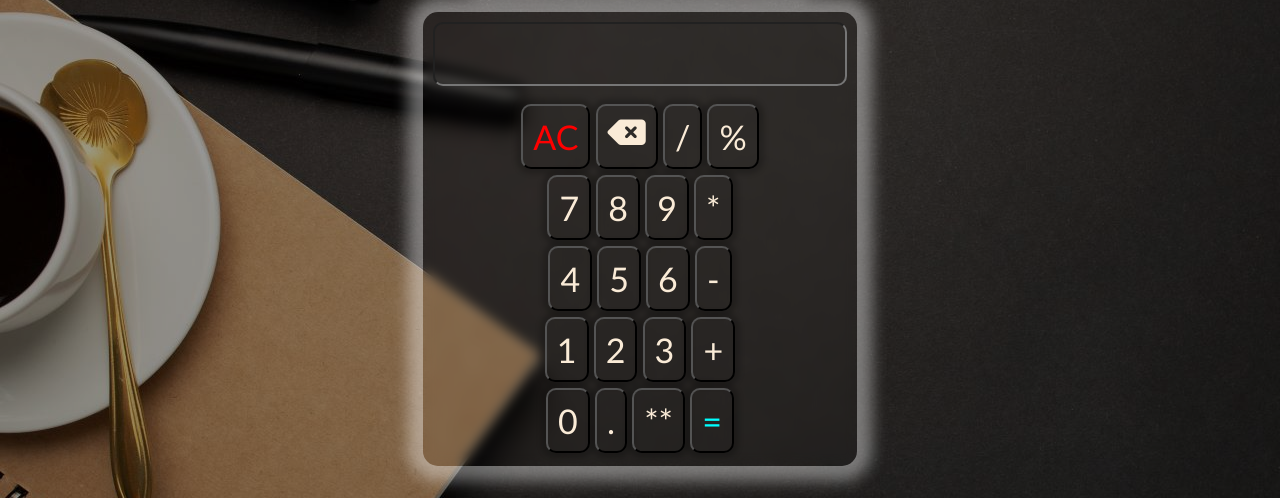
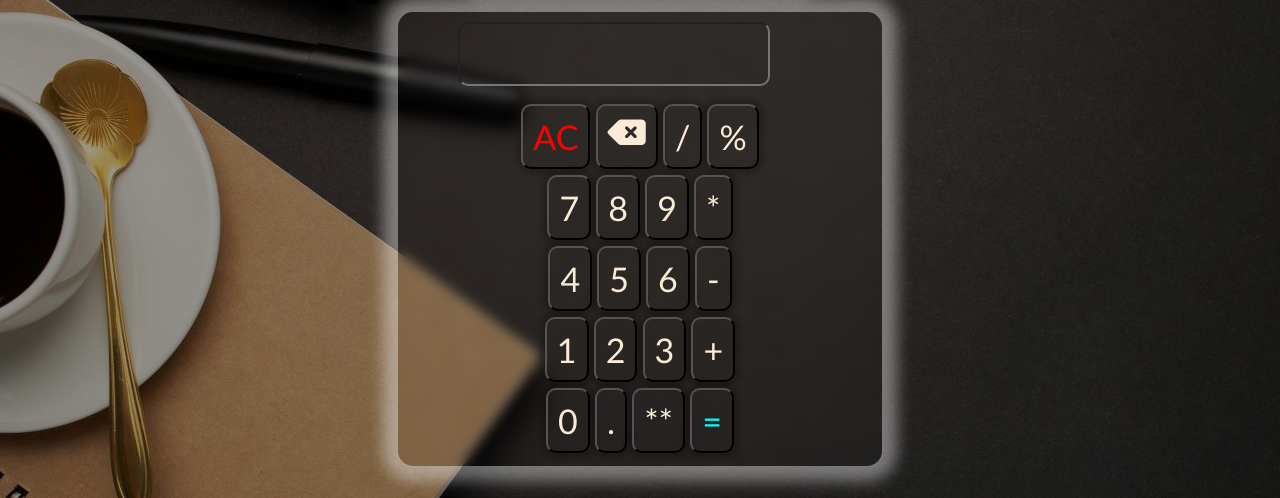
Before and after one commit to Shadan-Jamal/Sample-Calculator, a plain HTML site: page index.html in a window 1280 px wide. Shown: the part 214-712 px from the top of the page. Drawn offline with Linux system fonts and the light colour scheme.

Commit message:
Update calci.css

```diff
--- a/calci.css
+++ b/calci.css
@@ -70,7 +70,8 @@ h1{
 input{
   color:white;
   background:transparent;
-  width: fit-content;
+  width: 60%;
+  margin-left: 50px;
   height: 30px;
   border-radius: 10px;
   margin-bottom: 15px;
```
